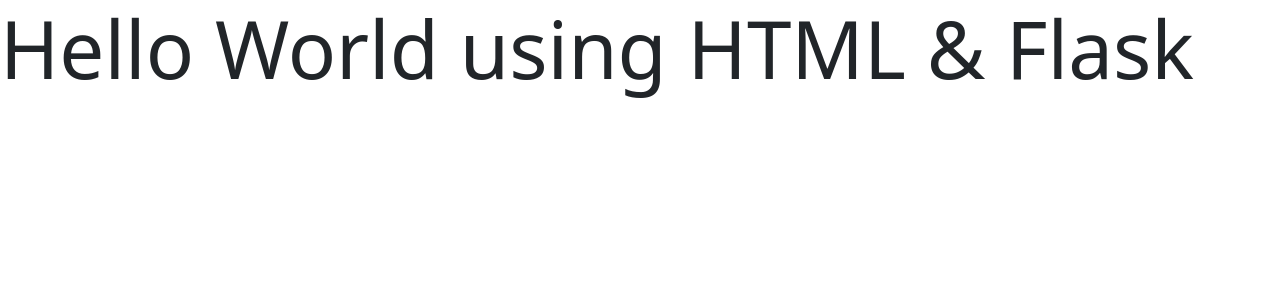
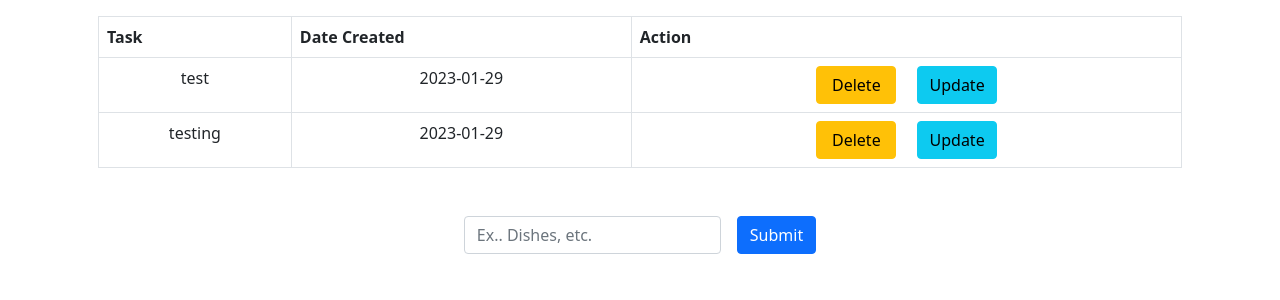
Before and after one commit to ishansharma1320/Python-Flask-ToDoList, a Flask app: page / in a window 1280 px wide. Shown: the top 300 px of the page. Run offline with Flask 2, Linux system fonts and the light colour scheme; data comes from the database, SQL or seed files in the repository; both versions use the stored data as it was after the commit.

Commit message:
Create (POST) and Read (GET) routes working

```diff
--- a/app.py
+++ b/app.py
@@ -1,10 +1,34 @@
-from flask import Flask, render_template
+from flask import Flask, render_template,request,redirect
+from flask_sqlalchemy import SQLAlchemy
+from datetime import datetime
 
 app = Flask(__name__)
+app.config['SQLALCHEMY_DATABASE_URI'] = 'sqlite:///todolist.db'
 
-@app.route('/')
+db = SQLAlchemy(app)
+
+class ToDoListModel(db.Model):
+    id = db.Column(db.Integer,primary_key=True)
+    content = db.Column(db.String(200),nullable=False)
+    date_created = db.Column(db.DateTime,default=datetime.utcnow)
+
+    def __repr__():
+        return f'Task Created {id}';
+
+@app.route('/',methods=['GET','POST'])
 def getToDoList():
-    return render_template('home.html')
+    if request.method == 'POST':
+        task_content = request.form['content']
+        new_task = ToDoListModel(content=task_content)
+        try:
+            db.session.add(new_task)
+            db.session.commit()
+            return redirect('/')
+        except:
+            return 'Saving failed'
+    else:
+        tasks = ToDoListModel.query.order_by(ToDoListModel.date_created).all()
+        return render_template('home.html',tasks=tasks)
 
 if __name__ == '__main__':
     app.run(debug=True)
--- a/templates/home.html
+++ b/templates/home.html
@@ -1,5 +1,46 @@
 {% extends 'index.html' %}
 
 {% block body %}
-    <h1 class="display-1">Hello World using HTML & Flask</h1>
+<div class="container d-flex flex-column align-items-center">
+   <div class="p-3 align-self-stretch">
+    <table class="table table-bordered">
+        <thead>
+            <tr>
+                <th>Task</th>
+                <th>Date Created</th>
+                <th>Action</th>
+            </tr>
+        </thead>
+        <tbody>
+            {% if tasks|length == 0%}
+            <tr>
+                <td colspan="3" class="text-center"> No Data</td>
+            </tr>
+            {% endif %}
+            {% for task in tasks %}
+            <tr class="text-center">
+                <td>{{task.content}}</td>
+                <td>{{task.date_created.date()}}</td>
+                <td>
+                    <a role="button" class="btn btn-warning" style="width: 5em; margin-right: 1em;"> Delete</a>
+                    <a role="button" class="btn btn-info" style="width: 5em;"> Update</a>
+                </td>
+            </tr>
+            {% endfor%}
+        </tbody>
+    </table>
+   </div>
+   <div class="p-3">
+
+    <form action="/" method="POST" class="row g-3">
+        <div class="col-auto">
+          <label for="content" class="visually-hidden">Content</label>
+          <input type="text" class="form-control" id="content" name="content" placeholder="Ex.. Dishes, etc. ">
+        </div>
+        <div class="col-auto">
+          <button type="submit" class="btn btn-primary mb-3">Submit</button>
+        </div>
+      </form>
+   </div>
+  </div>
 {% endblock %}
```
Also changed, not shown: instance/todolist.db (added).
